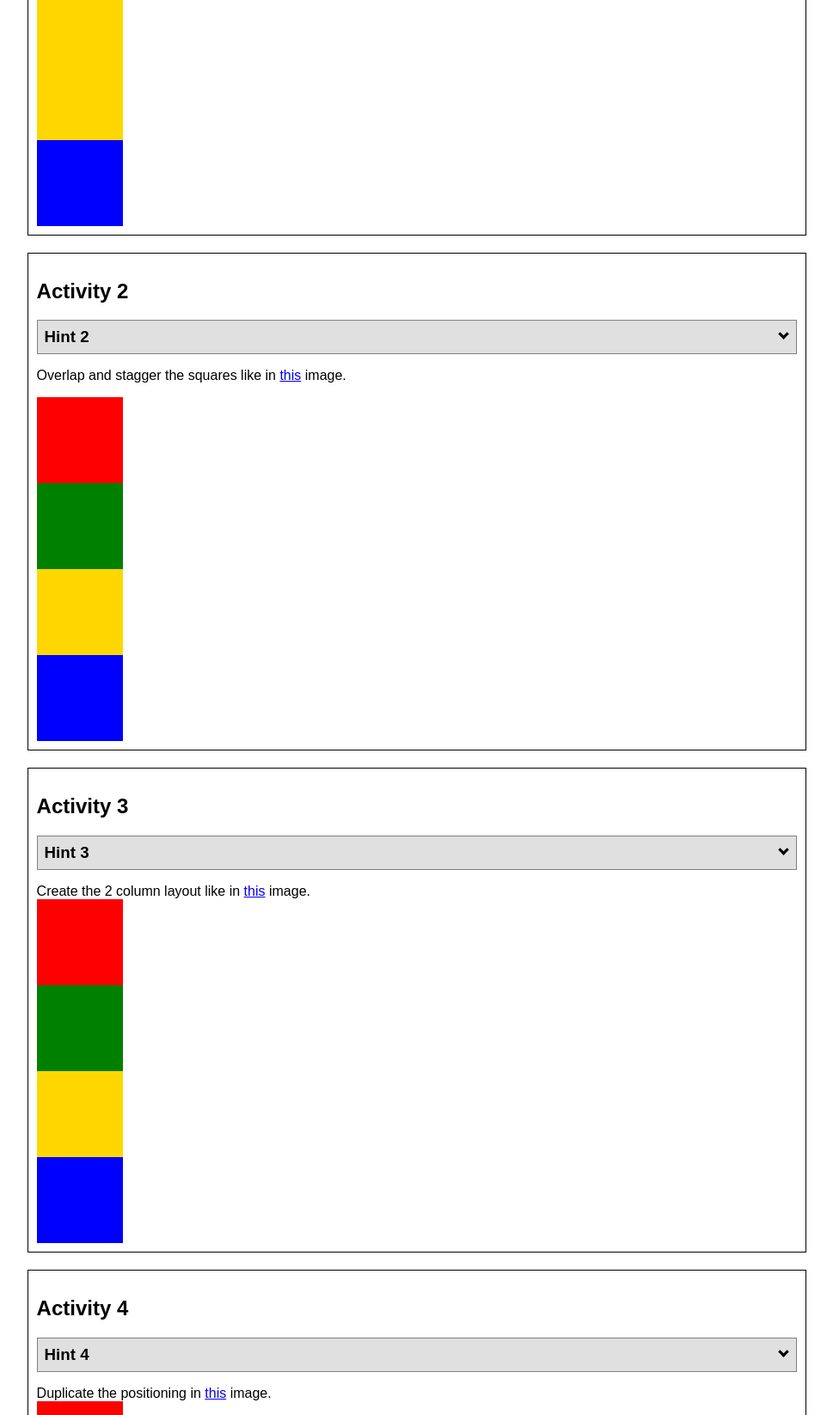
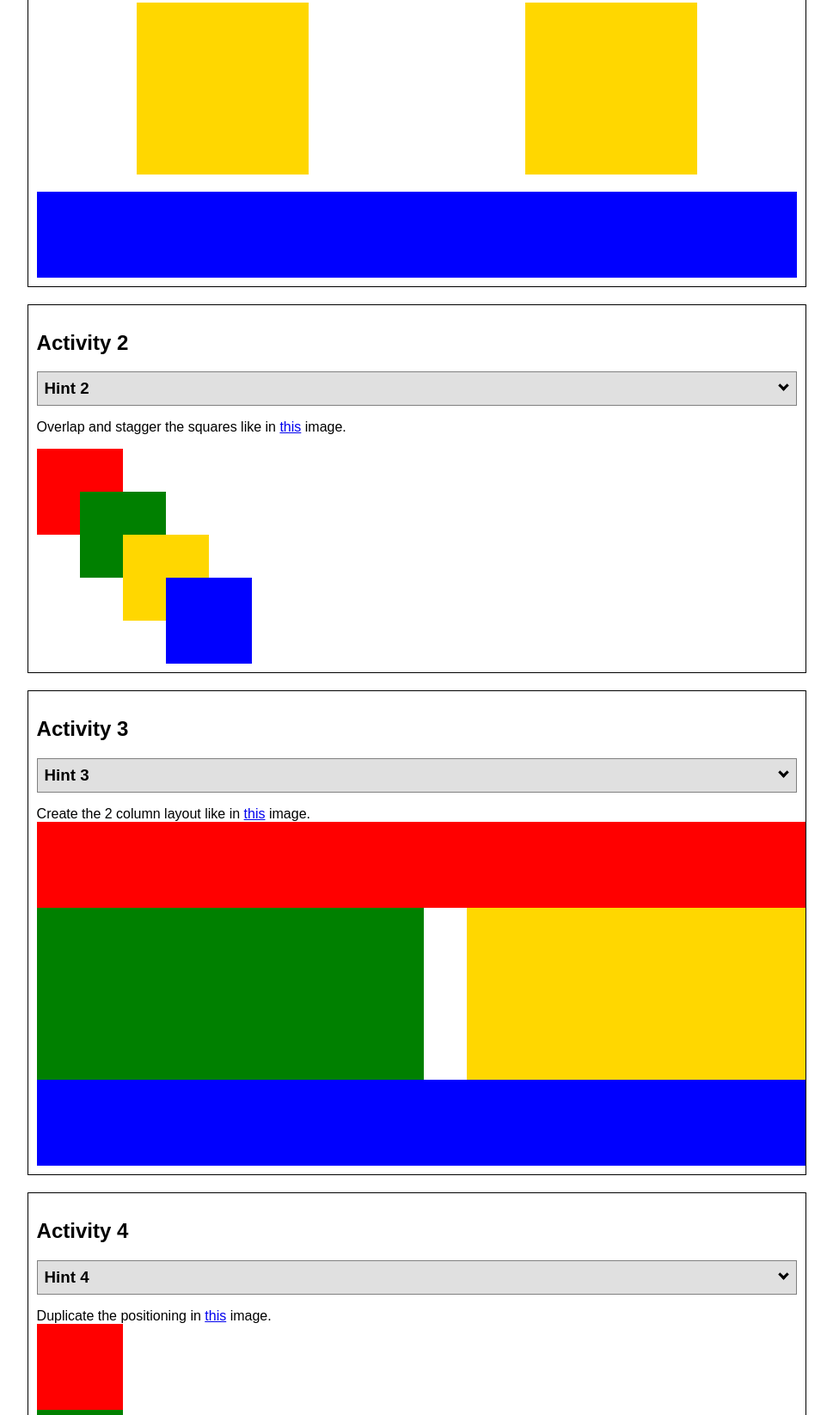
Before and after one commit to alexmisaelrb/wdd130, a plain HTML site: page positioning.html in a window 1280 px wide. Shown: the part 654-2300 px from the top of the page at 86% size, without its empty margins (155-1124 px from the left). Drawn offline with Linux system fonts and the light colour scheme.

Commit message:
Changes for Week 3 assignments

```diff
--- a/positionstyles.css
+++ b/positionstyles.css
@@ -1,78 +1,97 @@
 /* CSS - Name: "positionstyles.css" */
 /* Activity 1 styles */
 .content1 {
+  display: grid;
+  grid-template-columns: 1fr 1fr;
+  justify-items: center;
+  grid-gap: 20px;
   /* This is the parent of the activity 1 boxes. */
 
 }
 .red1 {
-  width: 100px;
+  width: 100%;
   height: 100px;
   background-color: red;
-
+  grid-column: 1/3;
 }
 .green1 {
-  width: 100px;
-  height: 100px;
+  width: 200px;
+  height: 200px;
   background-color: green;
 
 }
 .yellow1 {
-  width: 100px;
-  height: 100px;
+  width: 200px;
+  height: 200px;
   background-color: gold;
 }
 .blue1 {
-  width: 100px;
+  width: 100%;
   height: 100px;
   background-color: blue;
+  grid-column: 1/3;
 }
 /* Activity 2 styles */
 .content2 {
+  display: grid;
+  grid-template-columns: 50px 50px 50px 50px 50px;
   /* This is the parent of the activity 2 boxes. */
 }
 .red2 {
   width: 100px;
   height: 100px;
   background-color: red;
+  z-index: 1;
 }
 .green2 {
   width: 100px;
   height: 100px;
   background-color: green;
+  z-index: 2;
+  margin-top: 50px;
 }
 .yellow2 {
   width: 100px;
   height: 100px;
   background-color: gold;
+  z-index: 3;
+  margin-top: 100px;
 }
 .blue2 {
   width: 100px;
   height: 100px;
   background-color: blue;
+  z-index: 4;
+  margin-top: 150px;
 }
 /* Activity 3 styles */
 .content3 {
+  display: grid;
+  grid-template-columns: 1fr 1fr;
+  column-gap: 50px;
   /* This is the parent of the activity 3 boxes. */
 }
 .red3 {
-  width: 100px;
+  width: 100%;
   height: 100px;
   background-color: red;
+  grid-column: 1/3;
 }
 .green3 {
-  width: 100px;
-  height: 100px;
+  width: 450px;
+  height: 200px;
   background-color: green;
 }
 .yellow3 {
-  width: 100px;
-  height: 100px;
+  width: 450px;
+  height: 200px;
   background-color: gold;
 }
 .blue3 {
-  width: 100px;
+  width: 100%;
   height: 100px;
   background-color: blue;
+  grid-column: 1/3;
 }
 /* Activity 4 styles */
 .content4 {
```
Also changed, not shown: wwr/site-plan-rafting.html (+9 -9 lines).
